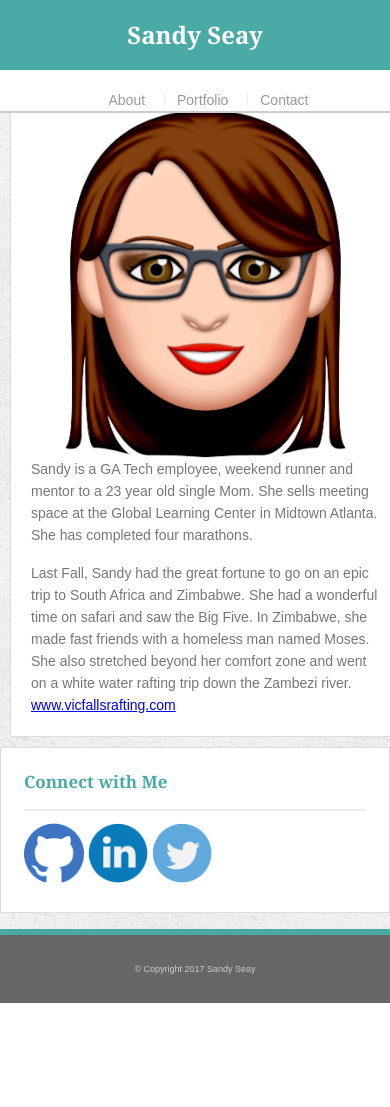
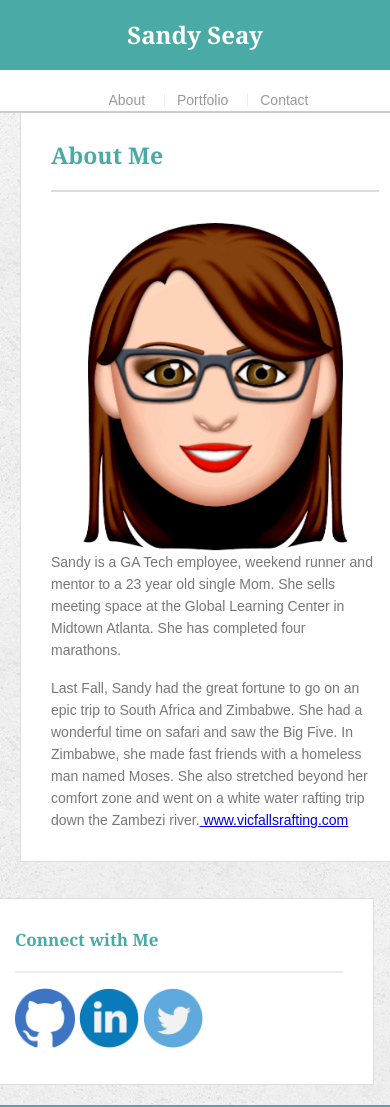
Before and after one commit to seayport/responsive-portfolio-two, a plain HTML site: page index.html in a window 390 px wide. Shown: the top 1107 px of the page. Before the commit the page ends 1003 px from the top, so only its background shows below. Drawn offline with Linux system fonts and the light colour scheme.

Commit message:
still trying to tweak laptop to desktop screens

```diff
--- a/assets/css/style.css
+++ b/assets/css/style.css
@@ -1,8 +1,8 @@
 body {
   font-family: 'Arial', 'Helvetica Neue', Helvetica, sans-serif;
-  font-size: 18px;
+  font-size: 14px;
   color: #777;
-  line-height: 34px;
+  line-height: 24px;
   background: url("../images/concrete_seamless.png");
 }
 
@@ -68,6 +68,7 @@ h3 {
 #logo {
   width: 250px;
   height: 90px;
+  margin-left: 75px;
   float: left;
   font-family: 'Georgia', Times, Times New Roman, serif;
   text-align: center;
@@ -112,13 +113,11 @@ footer {
   border-top: 8px solid #4aaaa5;
 }
 
-
 /*sidebar*/
 
 .sidebar {
   padding: 30px;
-  width: 100%;
-  max-width: 270px;
+  max-width: 270;
   float: right;
   margin-bottom: 20px;
   background: #fff;
@@ -144,7 +143,6 @@ h3,
   margin-right: 0;
 }
 
-
 /*main*/
 
 #main-container {
@@ -153,9 +151,10 @@ h3,
 
 .main-section {
   padding: 30px;
-  margin: 0 0 40px 0;
+  margin-left: 75px;
+  margin-bottom: 75px;
   width: 100%;
-  max-width: 650px;
+  max-width: 550px;
   float: left;
   background: #fff;
   border: 1px solid #ddd;
@@ -262,7 +261,17 @@ input[type=submit] {
   p {
     margin-bottom: 13px;
   }
+  p:last-child {
+  margin-bottom: 0;
+  }
 
+  h1,
+  h2,
+  h3 {
+  font-family: 'Georgia', Times, Times New Roman, serif;
+  color: #4aaaa5;
+  font-weight: 700;
+  }
   h1 {
     padding-bottom: 13px;
     font-size: 20px;
@@ -277,12 +286,13 @@ input[type=submit] {
   #masthead {
     position: fixed;
     z-index: 99;
-    margin: 0 0 20px;
+    margin: 0 0 0px;
     }
   #logo {
     width: 100%;
     height: 59px;
     float: left;
+    margin-left: 0px;
     line-height: 59px;
     font-size: 24px;
   }
@@ -311,6 +321,9 @@ input[type=submit] {
   /*sidebar*/
   .sidebar {
     width: 100%;
+    max-width: 540px;
+    float: left;
+    padding: 23px;
     margin-bottom: 13px;
   }
   h3,
@@ -330,8 +343,9 @@ input[type=submit] {
     padding-top: 84.5px;
   }
   .main-section {
-    margin: 0;
-   }
+    margin: 20px;
+  }
+/*main*/
   /*portfolio page*/
   .work {
     position: relative;
@@ -424,6 +438,7 @@ input[type=submit] {
   }
   #logo {
     width: 100%;
+    margin-left: 0px;
     height: 70px;
     float: left;
     line-height: 70px;
@@ -455,9 +470,10 @@ input[type=submit] {
   /*sidebar*/
   .sidebar {
     padding: 23px;
+    float: left;
     width: 100%;
-    max-width: 1080px;
-    margin-bottom: 16px;
+    max-width: 1000px;
+    margin: 16px;
   }
   h3,
   .sidebar h2 {
@@ -477,14 +493,14 @@ input[type=submit] {
   }
   /*main*/
   #main-container {
-    padding: 0px;
+    padding: 100 10 10 10px;
   }
   .main-section {
-    padding: 20px;
-    margin: 10px;
+    padding: 140 2 2 2px;
+    margin: 175 5 5 5px;
     width: 100%;
-    max-width: 650px;
   }
+
   /*portfolio page*/
   .work {
     position: relative;
@@ -512,7 +528,7 @@ input[type=submit] {
   .auth-image {
     width: 100%;
     height: auto;
-    margin-top: 6.5px;
+    margin-top: 15px;
     margin-right: 16px;
     float: left;
   }
@@ -541,7 +557,35 @@ input[type=submit] {
 }
 /*laptop screen*/
 @media screen and (max-width: 980px) {
-  body {
-    ;
+
+   /*sidebar*/
+
+  .sidebar {
+    padding: 30px;
+    width: ;idth: 100%;
+    max-width: 260;
+    float: right;
+    margin-bottom: 20px;
+    background: #fff;
+    border: 1px solid #ddd;
+  }
+
+  h3,
+  .sidebar h2 {
+    padding-bottom: 20px;
+    margin-bottom: 15px;
+    line-height: 22px;
+    border-bottom: 2px solid #eee;
+  }
+
+  .social {
+    width: 62px;
+    height: 62px;
+    margin-top: 8px;
+    margin-right: 5px;
+  }
+
+  .social:last-child {
+    margin-right: 0;
   }
 }
```
